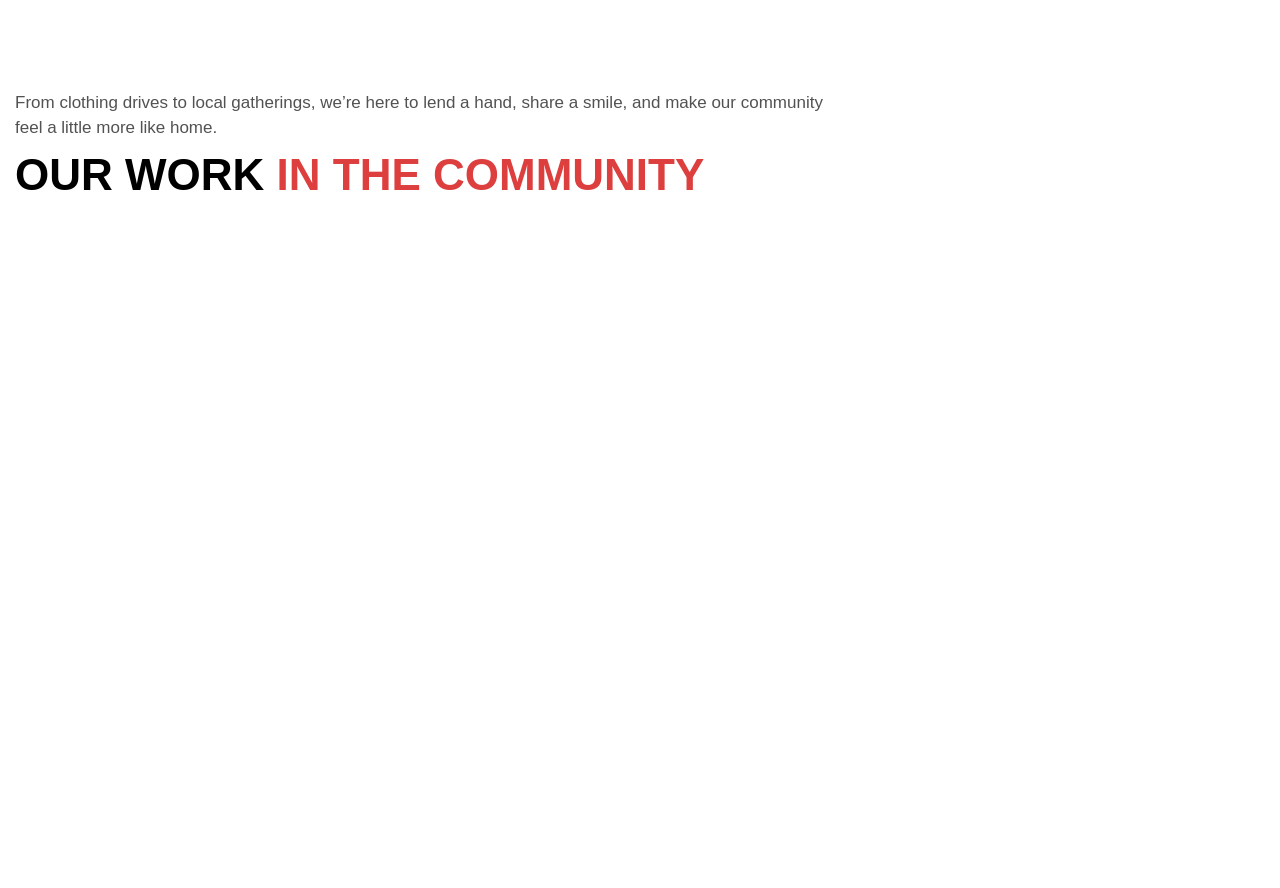
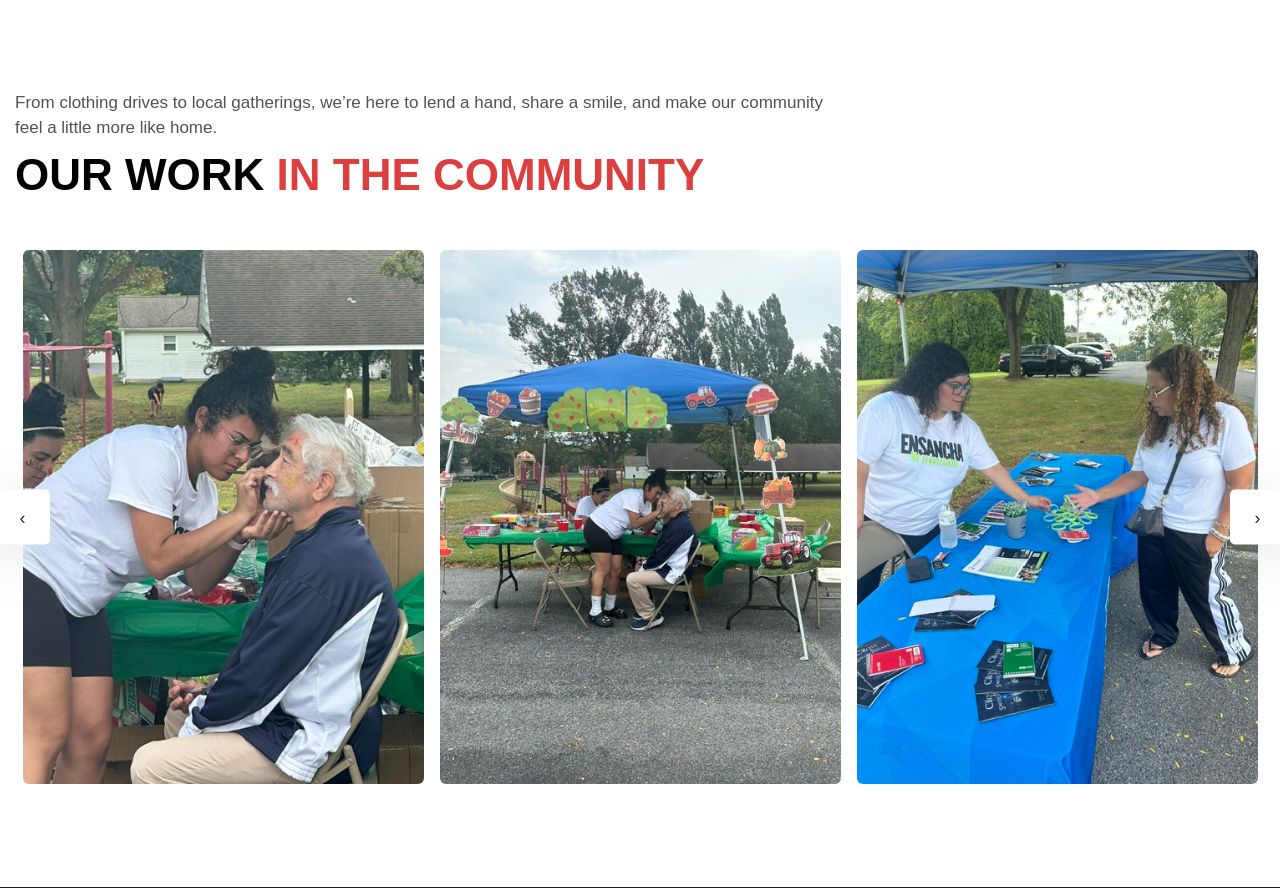
Before and after one commit to David10299/ChurchDjango, a Django app: template website/templates/index.html in a window 1280 px wide. Shown: the part 3093-3981 px from the top of the page. Run offline with Django 5.2, Linux system fonts and the light colour scheme; the template is opened without the code that fills it, so the values that code supplies are empty; parts of the project's set-up code (start-up, migrations or seed data) failed here and were passed over; some libraries are stand-ins or nearby versions; some web fonts are replaced; grey boxes are pictures that could not be loaded.

Commit message:
attempt to fix css

```diff
--- a/church/settings.py
+++ b/church/settings.py
@@ -12,7 +12,7 @@ BASE_DIR = Path(__file__).resolve().parent.parent
 # SECURITY
 # ------------------------------------------------------------
 SECRET_KEY = config('SECRET_KEY', default='change-this-secret')
-DEBUG = config('DEBUG', default=False, cast=bool)
+DEBUG = config('DEBUG', default=True, cast=bool)
 ALLOWED_HOSTS = config('ALLOWED_HOSTS', default='localhost,127.0.0.1').split(',')
 
 # ------------------------------------------------------------
--- a/website/templates/index.html
+++ b/website/templates/index.html
@@ -24,12 +24,12 @@
 <link rel="stylesheet" href="{% static 'website/css/bootstrap.min.css' %}">
 
 <!-- Optional styles (uncomment if actually used) -->
-{# <link rel="stylesheet" href="{% static 'website/css/slick.css' %}"> #}
-{# <link rel="stylesheet" href="{% static 'website/css/slicknav.min.css' %}"> #}
-{# <link rel="stylesheet" href="{% static 'website/css/swiper-bundle.min.css' %}"> #}
-{# <link rel="stylesheet" href="{% static 'website/css/magnific-popup.css' %}"> #}
-{# <link rel="stylesheet" href="{% static 'website/css/mousecursor.css' %}"> #}
-{# <link rel="stylesheet" href="{% static 'website/css/plyr.css' %}"> #}
+<link rel="stylesheet" href="{% static 'website/css/slick.css' %}">
+ <link rel="stylesheet" href="{% static 'website/css/slicknav.min.css' %}">
+<link rel="stylesheet" href="{% static 'website/css/swiper-bundle.min.css' %}">
+<link rel="stylesheet" href="{% static 'website/css/magnific-popup.css' %}">
+<link rel="stylesheet" href="{% static 'website/css/mousecursor.css' %}">
+<link rel="stylesheet" href="{% static 'website/css/plyr.css' %}">
 
 <!-- Main Custom Styles -->
 <link rel="stylesheet" href="{% static 'website/css/custom.css' %}">
@@ -168,7 +168,7 @@ html { scroll-behavior: smooth; } /* optional smooth scroll */
 	<div class="preloader">
 		<div class="loading-container">
 			<div class="loading"></div>
-			<div id="loading-icon"><img src="{% static 'website/images/loader.svg '%}" alt=""></div>
+            <div id="loading-icon"><img src="{% static 'website/images/loader.svg' %}" alt=""></div>
 		</div>
 	</div>
 	<!-- Preloader End -->
@@ -306,7 +306,7 @@ html { scroll-behavior: smooth; } /* optional smooth scroll */
                             <!-- About List Item Start -->
                             <div class="about-list-item wow fadeInUp" data-wow-delay="0.6s">
                                 <div class="icon-box">
-                                    <img src="{% static 'website/' %}images/icon-about-list-1.svg" alt="">
+                                    <img src="{% static 'website/images/icon-about-list-1.svg' %}" alt="">
                                 </div>
                                 <div class="about-list-item-content">
                                     <h3>share the gospel</h3>
@@ -317,7 +317,7 @@ html { scroll-behavior: smooth; } /* optional smooth scroll */
                             <!-- About List Item Start -->
                             <div class="about-list-item wow fadeInUp" data-wow-delay="0.6s">
                                 <div class="icon-box">
-                                    <img src="{% static 'website/' %}images/icon-about-list-2.svg" alt="">
+                                    <img src="{% static 'website/images/icon-about-list-2.svg' %}" alt="">
                                 </div>
                                 <div class="about-list-item-content">
                                     <h3>grow in scripture</h3>
@@ -328,7 +328,7 @@ html { scroll-behavior: smooth; } /* optional smooth scroll */
                             <!-- About List Item Start -->
                             <div class="about-list-item wow fadeInUp" data-wow-delay="0.6s">
                                 <div class="icon-box">
-                                    <img src="{% static 'website/' %}images/icon-about-list-3.svg" alt="">
+                                    <img src="{% static 'website/images/icon-about-list-3.svg' %}" alt="">
                                 </div>
                                 <div class="about-list-item-content">
                                     <h3>serve our neighbors</h3>
@@ -339,7 +339,7 @@ html { scroll-behavior: smooth; } /* optional smooth scroll */
                             <!-- About List Item Start -->
                             <div class="about-list-item wow fadeInUp" data-wow-delay="0.6s">
                                 <div class="icon-box">
-                                    <img src="{% static 'website/' %}images/icon-about-list-4.svg" alt="">
+                                    <img src="{% static 'website/images/icon-about-list-4.svg' %}" alt="">
                                 </div>
                                 <div class="about-list-item-content">
                                     <h3>build real community</h3>
```
